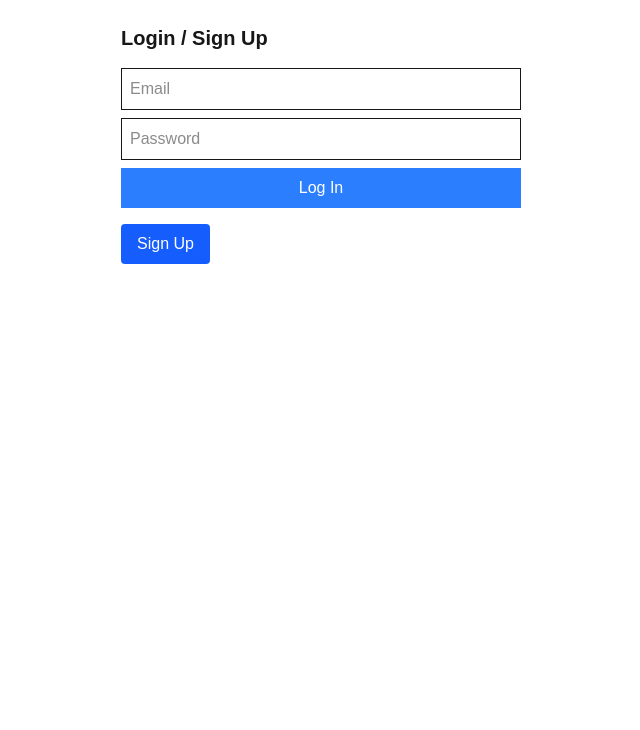
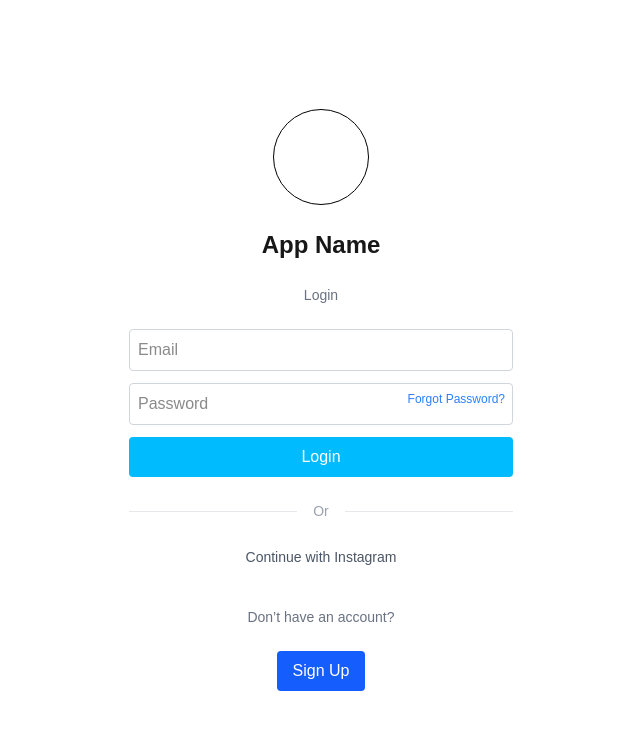
Before and after one commit to NGEN-Room/projectWeekToa, a Next.js app: page /login in a window 1280 px wide. Shown: the top 730 px of the page, without its empty margins (319-959 px from the left). Built offline with nearby package versions, Linux system fonts and the light colour scheme; no server answers.

Commit message:
update login next page

```diff
--- a/src/app/login/page.js
+++ b/src/app/login/page.js
@@ -16,34 +16,64 @@ export default function LoginPage() {
     const { error } = await supabase.auth.signInWithPassword({ email, password })
 
     if (error) setError(error.message)
-    else router.push('/homepage')
-
+    else router.push('/ftsup')
   }
 
   return (
-    <div className="max-w-md mx-auto p-6">
-      <h1 className="text-xl font-bold mb-4">Login / Sign Up</h1>
-      <form className="flex flex-col gap-2">
+    <div className="min-h-screen flex items-center justify-center bg-white px-4">
+      <div className="max-w-sm w-full space-y-6 text-center">
+        {/* Logo placeholder */}
+        <div className="w-24 h-24 mx-auto border border-black rounded-full" />
+
+        {/* App Name & Subtitle */}
+        <h1 className="text-2xl font-bold">App Name</h1>
+        <p className="text-gray-500 text-sm">Login</p>
+
+        {/* Form */}
+        <form onSubmit={handleLogin} className="flex flex-col gap-3 text-left">
           <input
-          className="border p-2"
+            className="border border-gray-300 p-2 w-full rounded"
             type="email"
             placeholder="Email"
             onChange={(e) => setEmail(e.target.value)}
           />
+          <div className="relative">
             <input
-          className="border p-2"
+              className="border border-gray-300 p-2 w-full rounded"
               type="password"
               placeholder="Password"
               onChange={(e) => setPassword(e.target.value)}
             />
-        <button onClick={handleLogin} className="bg-blue-500 text-white p-2">
-          Log In
+            <a href="#" className="absolute right-2 top-2 text-xs text-blue-500 hover:underline">
+              Forgot Password?
+            </a>
+          </div>
+
+          <button type="submit" className="bg-sky-400 text-white p-2 rounded hover:bg-sky-500 transition">
+            Login
           </button>
+        </form>
 
-        {error && <p className="text-red-500 mt-2">{error}</p>}
-      </form>
-              <div className="mt-4">
+        {error && <p className="text-red-500 text-sm">{error}</p>}
+
+        {/* Divider */}
+        <div className="flex items-center gap-4 text-sm text-gray-400">
+          <hr className="flex-1 border-gray-200" />
+          <span>Or</span>
+          <hr className="flex-1 border-gray-200" />
+        </div>
+
+        {/* Instagram Auth placeholder */}
+        <button className="text-sm text-gray-600">Continue with Instagram</button>
+
+        {/* Sign up link */}
+          <p className="text-sm text-gray-500 mt-4">
+            Don’t have an account?
+          </p>
+
+          <div className="mt-2">
             <SignUpModal />
+          </div>
       </div>
     </div>
   )
```
Lines whose indentation alone changed are shown as unchanged.
